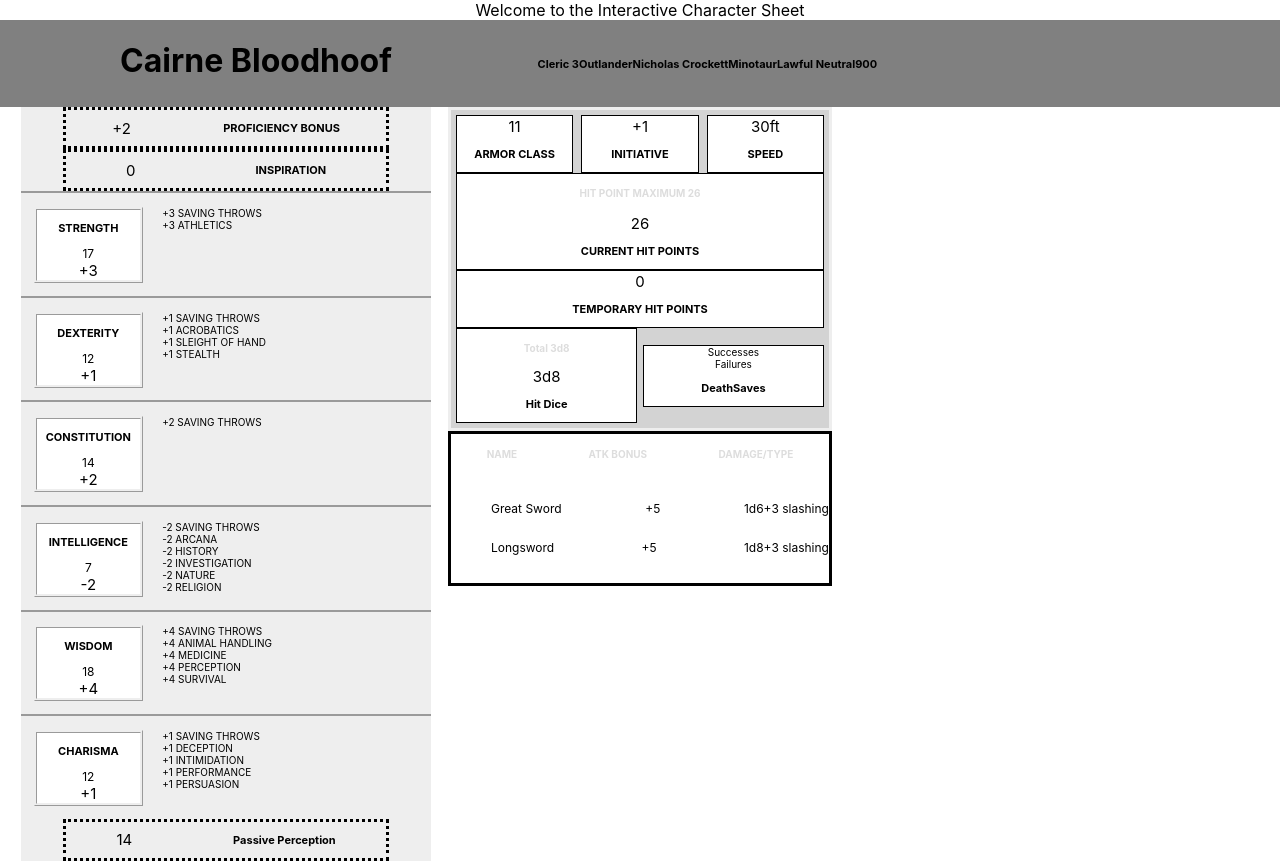
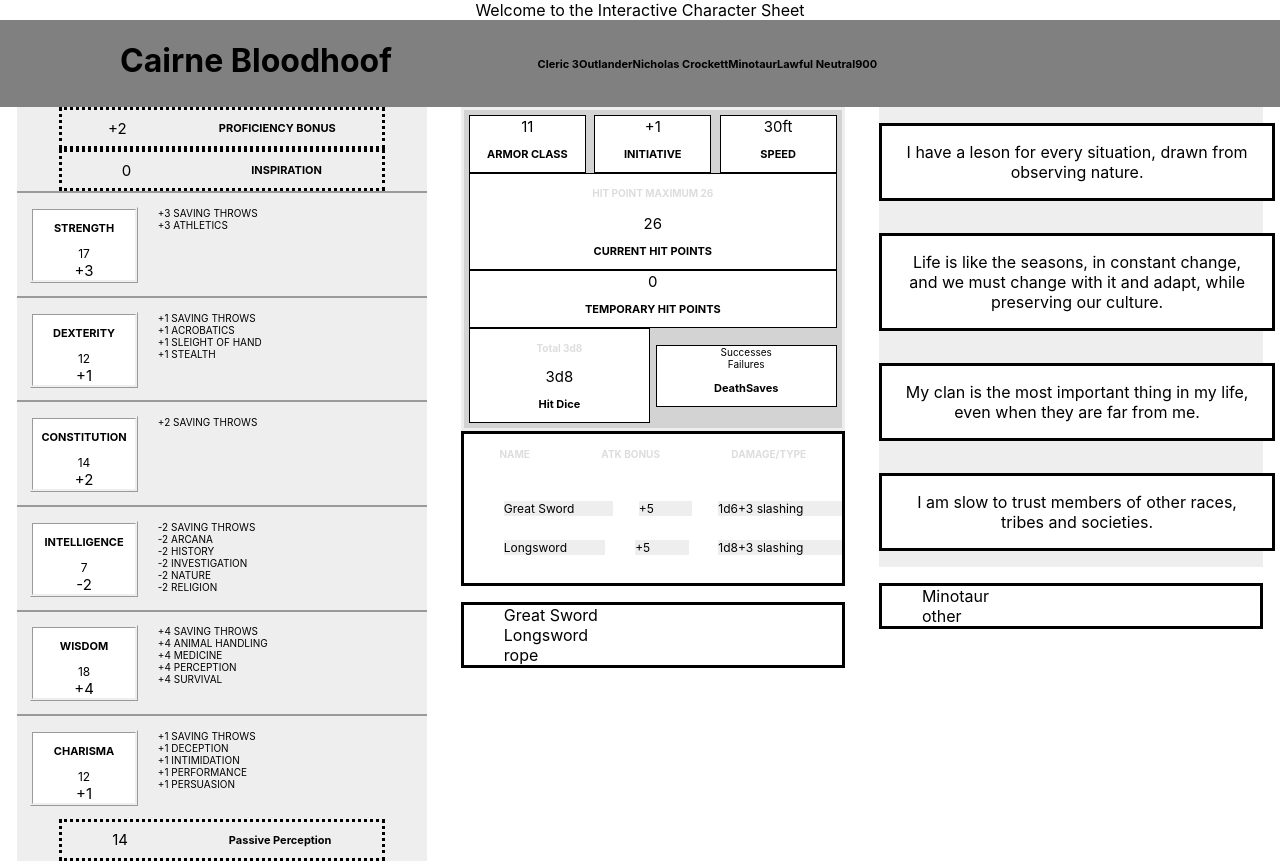
Before and after one commit to nicholasccrockett/interactive-character-sheet, a React (Create React App) app: page / in a window 1280 px wide. Shown: the top 863 px of the page. Built offline with nearby package versions, Linux system fonts and the light colour scheme.

Commit message:
Finished base boxes

```diff
--- a/src/App.css
+++ b/src/App.css
@@ -25,17 +25,12 @@
   justify-content: space-around;
 }
 
-.col1 {
+.col {
   display: flex;
   flex-direction: column;
   width: 30vw;
 }
 
-.col2 {
-  display: flex;
-  flex-direction: column;
-  width: 30vw;
-}
 .statusHead {
   display: flex;
   justify-content: space-around;
@@ -150,6 +145,13 @@ h4 {
   color: #DDDDDD;
 }
 
+.col3 {
+  display:flex;
+  flex-direction: column;
+  width: 30vw;
+  background: #EEEEEE;
+}
+
 .AttackAndSpellcasting {
 border-style: solid;
 }
@@ -158,6 +160,20 @@ border-style: solid;
   display: flex;
   flex-direction: row;
   justify-content: space-around;
+}
+
+.bioBox {
+  display: flex;
+  flex-direction: column;
+  background: #EEEEEE;
+  width: 30vw;
+}
+
+.bioBox p {
+  border-style: solid;
+  padding:1em;
+  background: white;
+  width: 28vw;
 }
 
 p3 {
@@ -169,3 +185,13 @@ p2 {
 p1 {
   font-size: 15px;
 }
+
+.EquipmentInventory {
+  display: flex;
+  flex-direction: column;
+  border-style: solid;
+}
+.eqListItem {
+  display:flex;
+  align-content: space-around;
+}
--- a/src/App.js
+++ b/src/App.js
@@ -3,6 +3,8 @@ import './App.css';
 import './PH.json';
 import WeaponsList from './components/WeaponsList.js';
 import StatNSkillBox from "./components/StatNSkillBox";
+import FeaturesBox from "./components/FeaturesBox";
+import EquipmentInventory from "./components/EquipmentInventory";
 
 class App extends React.Component {
   constructor(props) {
@@ -317,7 +319,7 @@ class App extends React.Component {
           </div>
         </div>
         <div className="page1">
-          <div className="col1">
+          <div className="col.">
             {this.stats()}
             <StatNSkillBox stats={this.state.stats} profs={this.state.character.proficiencies}/>
             <div className="otherProficiencies">
@@ -326,15 +328,22 @@ class App extends React.Component {
               <h3>OTHER PROFICIENCIES & LANGUAGES</h3>
             </div>
           </div>
-          <div className="col2">
+          <div className="col">
             {this.status()}
             <div className="AttackAndSpellcasting">
               <div className="boxHeader"><h4>NAME</h4><h4>ATK BONUS</h4><h4>DAMAGE/TYPE</h4></div>
               <WeaponsList equipment={this.state.character.equipment} stats={this.state.stats} modStr={this.modStr}/>
             </div>
+            <EquipmentInventory eq={this.state.character.equipment}/>
           </div>
-          <div className="col3">
-
+          <div className="col">
+            <div className="bioBox">
+              <p>{this.state.character.personalityTraits}</p>
+              <p>{this.state.character.ideals}</p>
+              <p>{this.state.character.bonds}</p>
+              <p>{this.state.character.flaws}</p>
+            </div>
+            <FeaturesBox Features={this.state.character.featuresAndTraits}/>
           </div>
         </div>
       </div>
--- a/src/Characters.json
+++ b/src/Characters.json
@@ -8,14 +8,14 @@
       "pcLevel": 3,
       "scLevel": 0,
       "background": "Outlander",
-      "personalityTraits": "",
-      "ideals": "",
-      "bonds": "",
-      "flaws": "",
+      "personalityTraits": "I have a leson for every situation, drawn from observing nature.",
+      "ideals": "Life is like the seasons, in constant change, and we must change with it and adapt, while preserving our culture.",
+      "bonds": "My clan is the most important thing in my life, even when they are far from me.",
+      "flaws": "I am slow to trust members of other races, tribes and societies.",
       "race": "Minotaur",
       "alignment": "Lawful Neutral",
       "otherProficiencies": "None, ",
-      "featuresAndTraits": "",
+      "featuresAndTraits": ["Minotaur","other"],
       "languages": "Common, Minotaur and Orcish",
       "experiencePoints": 900,
       "inspiration": 0,
@@ -108,6 +108,115 @@
           "length": "50ft"
         }
       ]
+    },
+    {
+      "playerName": "Nicholas Crockett",
+      "charName": "Cairne Bloodhoof",
+      "class": "Cleric",
+      "sClass": "",
+      "pcLevel": 3,
+      "scLevel": 0,
+      "background": "Outlander",
+      "personalityTraits": "",
+      "ideals": "",
+      "bonds": "",
+      "flaws": "",
+      "race": "Minotaur",
+      "alignment": "Lawful Neutral",
+      "otherProficiencies": "None, ",
+      "featuresAndTraits": "",
+      "languages": "Common, Minotaur and Orcish",
+      "experiencePoints": 900,
+      "inspiration": 0,
+      "baseStats": {
+        "STR": 15,
+        "DEX": 12,
+        "CON": 13,
+        "INT": 7,
+        "WIS": 18,
+        "CHA": 12
+      },
+      "baseStatModifiers": {
+        "STR": 2,
+        "DEX": 0,
+        "CON": 1,
+        "INT": 0,
+        "WIS": 0,
+        "CHA": 0
+      },
+      "proficiencies": {
+        "STR": 0,
+        "DEX":0,
+        "CON": 0,
+        "INT": 0,
+        "WIS": 0,
+        "CHA": 0
+      },
+      "skills": {
+        "athletics": 0,
+        "acrobatics": 0,
+        "sleight": 0,
+        "stealth": 0,
+        "arcana": 0,
+        "history": 0,
+        "investigation": 0,
+        "nature": 0,
+        "religion": 0,
+        "animalHandling": 0,
+        "insight": 0,
+        "medicine": 0,
+        "perception": 0,
+        "survival": 0,
+        "deception": 0,
+        "intimidation":0,
+        "performance":0,
+        "persuasion": 0
+      },
+      "biography": {
+        "personalityTraits": "",
+        "ideals": "",
+        "bonds": "",
+        "flaws": ""
+      },
+      "speed": "30ft",
+      "HPMax": 26,
+      "currentHP": 26,
+      "tempHP": 0,
+      "hitDice": [
+        {
+          "dice": "d8",
+          "total": 3,
+          "used": 0
+        }
+      ],
+      "saves": {
+        "successes": 0,
+        "fails": 0
+      },
+      "equipment": [
+        {
+          "name": "Great Sword",
+          "type": "weapon",
+          "category": "martial",
+          "damageDie": "d6",
+          "damageDieNum": 1,
+          "damageType": "slashing"
+        },
+        {
+          "name": "Longsword",
+          "type": "weapon",
+          "category": "martial",
+          "damageDie": "d8",
+          "twoHandedDamageDie": "d12",
+          "damageDieNum": 1,
+          "damageType": "slashing"
+        },
+        {
+          "name": "rope",
+          "type": "utility",
+          "length": "50ft"
+        }
+      ]
     }
   ]
 }
--- /dev/null
+++ b/src/components/EquipmentInventory.js
@@ -0,0 +1,16 @@
+import React from 'react';
+
+class EquipmentInventory extends React.Component {
+  eqItem(value){
+    return <li key={value.name} className="eqListItem" >{value.name}</li>
+  }
+
+  render(){
+    return(
+      <ul className="EquipmentInventory">
+        {this.props.eq.map((equipment) => this.eqItem(equipment))}
+      </ul>
+    )
+  }
+}
+export default EquipmentInventory;
--- /dev/null
+++ b/src/components/FeaturesBox.js
@@ -0,0 +1,31 @@
+import React from 'react';
+
+class FeaturesBox extends React.Component{
+  constructor(props){
+    super(props);
+    this.state = {features : this.props.Features}
+    this.listStyle = {
+      display:"flex",
+      flexDirection:"column",
+      alignContents:"start",
+      borderStyle:"solid"
+    };
+
+    this.listItemStyle = {
+      display:"flex"
+    }
+  }
+
+  featureItem(value){
+    return <li key={value} style={this.listItemStyle}>{value}</li>
+  }
+
+  render(){
+    return(
+      <ul style={this.listStyle}>
+        {this.state.features.map((feature) => this.featureItem(feature))}
+      </ul>
+    )
+  }
+}
+export default FeaturesBox;
--- a/src/components/WeaponsList.js
+++ b/src/components/WeaponsList.js
@@ -7,7 +7,9 @@ class WeaponsList extends React.Component {
 
     this.listItemStyle = {
       fontSize:12,
-      color: "Black"
+      backgroundColor: '#eeeeee',
+      alignSelf: 'space-around',
+      paddingRight:'3vw'
     };
 
     this.listStyle = {
```
